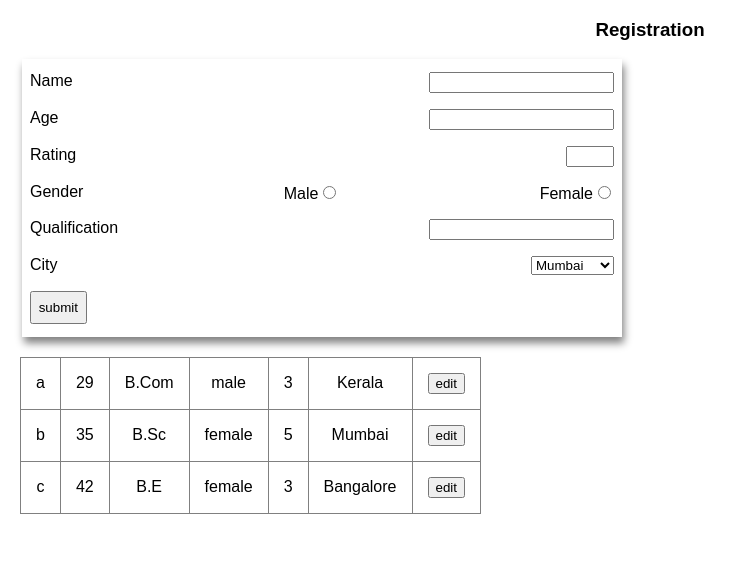
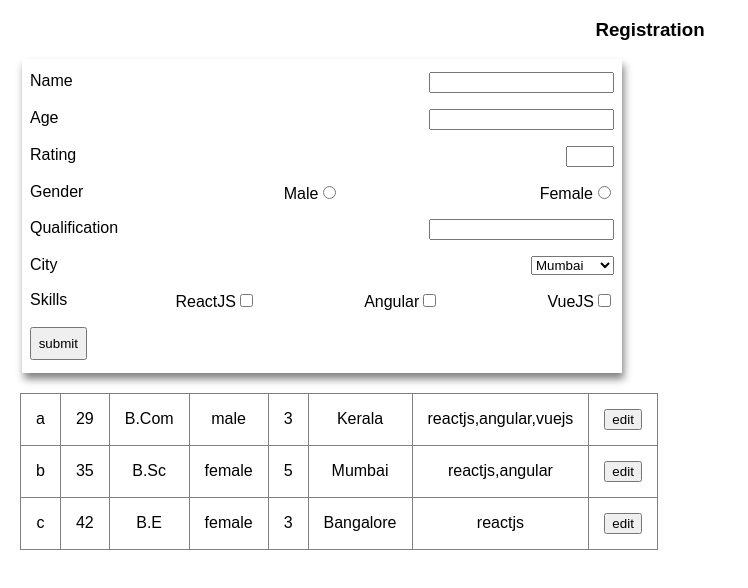
Before and after one commit to rajeshpillai/react-dynamic-form, a React (Create React App) app: page / in a window 1280 px wide. Shown: the top 588 px of the page, without its empty margins (0-748 px from the left). Built offline with nearby package versions, Linux system fonts and the light colour scheme.

Commit message:
Added checkbox support

```diff
--- a/src/App.js
+++ b/src/App.js
@@ -5,9 +5,12 @@ import './App.css';
 class App extends Component {
   state = {
     data: [
-      {id: 1, name:"a", age:29, qualification:"B.Com",rating:3,gender:"male",city:"Kerala"},
-      {id: 2, name:"b", age:35, qualification:"B.Sc",rating:5,gender:"female",city:"Mumbai"},
-      {id: 3, name:"c", age:42, qualification:"B.E",rating:3,gender:"female",city:"Bangalore"},
+      {id: 1, name:"a", age:29, qualification:"B.Com",rating:3,gender:"male",
+          city:"Kerala",skills:["reactjs","angular","vuejs"]},
+      {id: 2, name:"b", age:35, qualification:"B.Sc",rating:5,gender:"female",
+          city:"Mumbai",skills:["reactjs","angular"]},
+      {id: 3, name:"c", age:42, qualification:"B.E",rating:3,gender:"female",
+        city:"Bangalore",skills:["reactjs"]},
     ],
     current: {}
   }
@@ -40,6 +43,7 @@ class App extends Component {
             <td>{d.gender}</td>
             <td>{d.rating}</td>
             <td>{d.city}</td>
+            <td>{d.skills.join(",")}</td>
             <td><button onClick={()=>{this.onEdit(d.id)}}>edit</button></td>
         </tr>
       );
@@ -64,6 +68,12 @@ class App extends Component {
                 {key:"bangalore",label:"Bangalore",value:"Bangalore"},
                 {key:"kerala",label:"Kerala",value:"Kerala"},
             ]},
+            {key: "skills",label:"Skills", type:"checkbox", options: [
+                {key:"reactjs",label:"ReactJS",value:"reactjs"},
+                {key:"angular",label:"Angular",value:"angular"},
+                {key:"vuejs",label:"VueJS",value:"vuejs"},
+            ]},
+
           ]}
           onSubmit = {(model) => {this.onSubmit(model)}}
         />
--- a/src/components/DynamicForm/index.js
+++ b/src/components/DynamicForm/index.js
@@ -30,11 +30,30 @@ export default  class DynamicForm extends React.Component {
         if (this.props.onSubmit) this.props.onSubmit(this.state);
     }
 
-    onChange = (e, key) => {
-        console.log(`${key} changed ${e.target.value}`);
-        this.setState({
-            [key]: e.target.value  //this[key].value
-        });
+    onChange = (e, key,type="single") => {
+        console.log(`${key} changed ${e.target.value} type ${type}`);
+        if (type === "single") {
+            this.setState({
+                [key]: e.target.value
+            });
+        } else {
+            // Array of values (e.g. checkbox): TODO: Optimization needed.
+            let found = this.state[key] ?
+                            this.state[key].find ((d) => d === e.target.value) : false;
+
+            if (found) {
+                let data = this.state[key].filter((d) => {
+                    return d !== found;
+                });
+                this.setState({
+                    [key]: data
+                });
+            } else {
+                this.setState({
+                    [key]: [e.target.value, ...this.state[key]]
+                });
+            }
+        }
     }
 
 
@@ -99,6 +118,32 @@ export default  class DynamicForm extends React.Component {
                 input = <select value={value} onChange={(e)=>{this.onChange(e, m.key)}}>{input}</select>;
              }
 
+             if (type == "checkbox") {
+                input = m.options.map((o) => {
+
+                    //let checked = o.value == value;
+                    let checked = false;
+                    if (value && value.length > 0) {
+                        checked = value.indexOf(o.value) > -1 ? true: false;
+                    }
+                    console.log("Checkbox: ",checked);
+                     return (
+                        <label key={"ll" +o.key }>{o.label}
+                            <input {...props}
+                                className="form-input"
+                                type={type}
+                                key={o.key}
+                                name={o.name}
+                                checked={checked}
+                                value={o.value}
+                                onChange={(e)=>{this.onChange(e, m.key,"multiple")}}
+                            />
+                        </label>
+                     );
+                });
+
+             }
+
             return (
                 <div key={'g' + key} className="form-group">
                     <label className="form-label"
```
